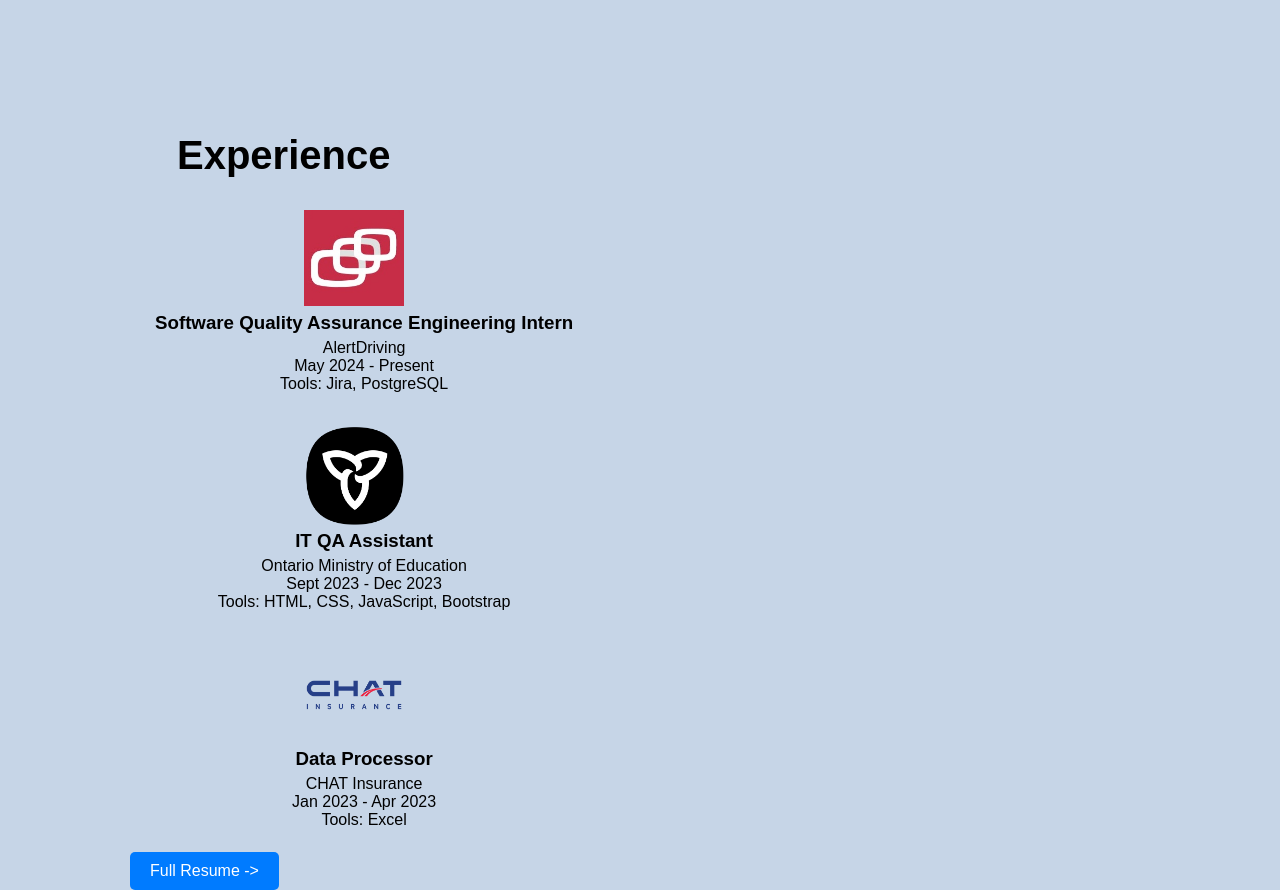
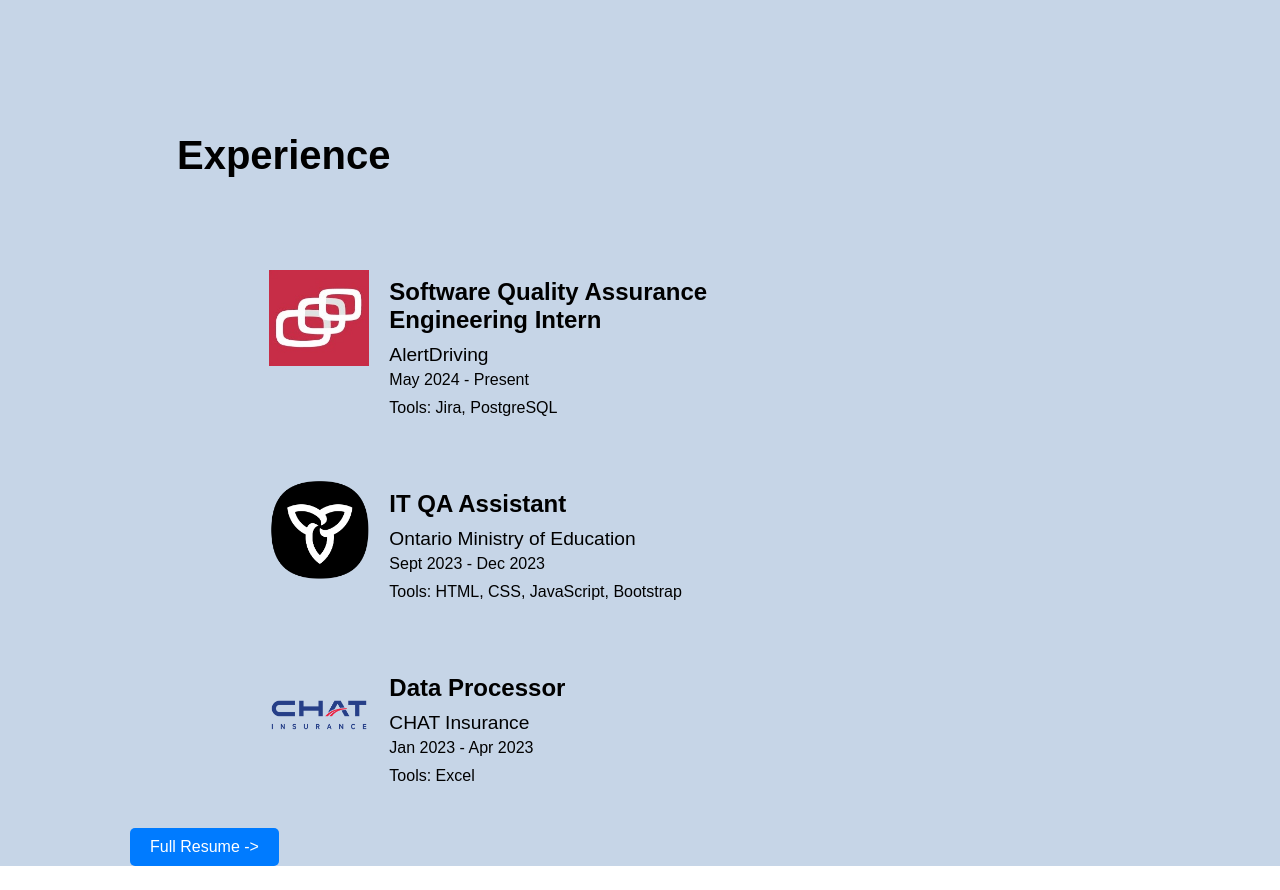
Before and after one commit to jasonliu1103/personalportfoliowebsite, a React (Create React App) app: page / in a window 1280 px wide. Shown: the part 1280-2170 px from the top of the page. After the commit the page ends 2146 px from the top, so only its background shows below. Built offline with nearby package versions, Linux system fonts and the light colour scheme.

Commit message:
Styled experience section

```diff
--- a/src/components/Experiences.css
+++ b/src/components/Experiences.css
@@ -9,33 +9,54 @@
 .Experiences .title {
   font-size: 2.5rem;
   font-weight: bold;
-  margin-bottom: 20px;
+  margin-bottom: 70px;
   margin-left: 47px;
 }
 
-.Experiences ul {
-  list-style-type: none;
-  padding: 0;
-  display: flex;
-  flex-direction: column;
+.experience-details {
+  flex: 1;
+  text-align: left;
 }
 
-.Experiences li {
-  margin-bottom: 20px;
+.experience-title {
+  font-size: 1.5em;
+  margin: 10px 0;
 }
 
-.Experiences h3 {
-  margin-bottom: 5px;
+.experience-company {
+  font-size: 1.2em;
+  margin: 5px 0;
 }
 
-.Experiences p {
-  margin: 0;
+.experience-duration {
+  font-size: 1em;
+  margin: 5px 0;
+}
+
+.experience-description {
+  font-size: 1em;
+  margin: 10px 0;
 }
 
 .experiences-list .experience-item:hover {
   color: inherit;
   border-bottom: 3px solid transparent;
   cursor: pointer;
+  transform: translateY(-5px);
+  box-shadow: 0 15px 30px rgba(0, 0, 0, 0.1);
+}
+
+.dark .experience-item:hover {
+  box-shadow: 0 0 15px rgba(255, 255, 255, 0.4);
+}
+
+.experience-item {
+  transition: transform 0.3s, box-shadow 0.3s;
+  padding: 20px;
+  border-radius: 30px;
+  width: 80%;
+  margin-left: auto;
+  display: flex;
 }
 
 .dark {
--- a/src/components/Experiences.jsx
+++ b/src/components/Experiences.jsx
@@ -46,10 +46,12 @@ const Experiences = () => {
                 alt={experience.title}
                 className="experience-image"
               />
-              <h3>{experience.title}</h3>
-              <p>{experience.company}</p>
-              <p>{experience.duration}</p>
-              <p>{experience.description}</p>
+              <div className="experience-details">
+              <h3 className="experience-title">{experience.title}</h3>
+              <p className="experience-company">{experience.company}</p>
+              <p className="experience-duration">{experience.duration}</p>
+              <p className="experience-description">{experience.description}</p>
+              </div>
             </li>
           ))}
         </ul>
```
Also changed, not shown: src/components/About.jsx (+3 -5 lines).
